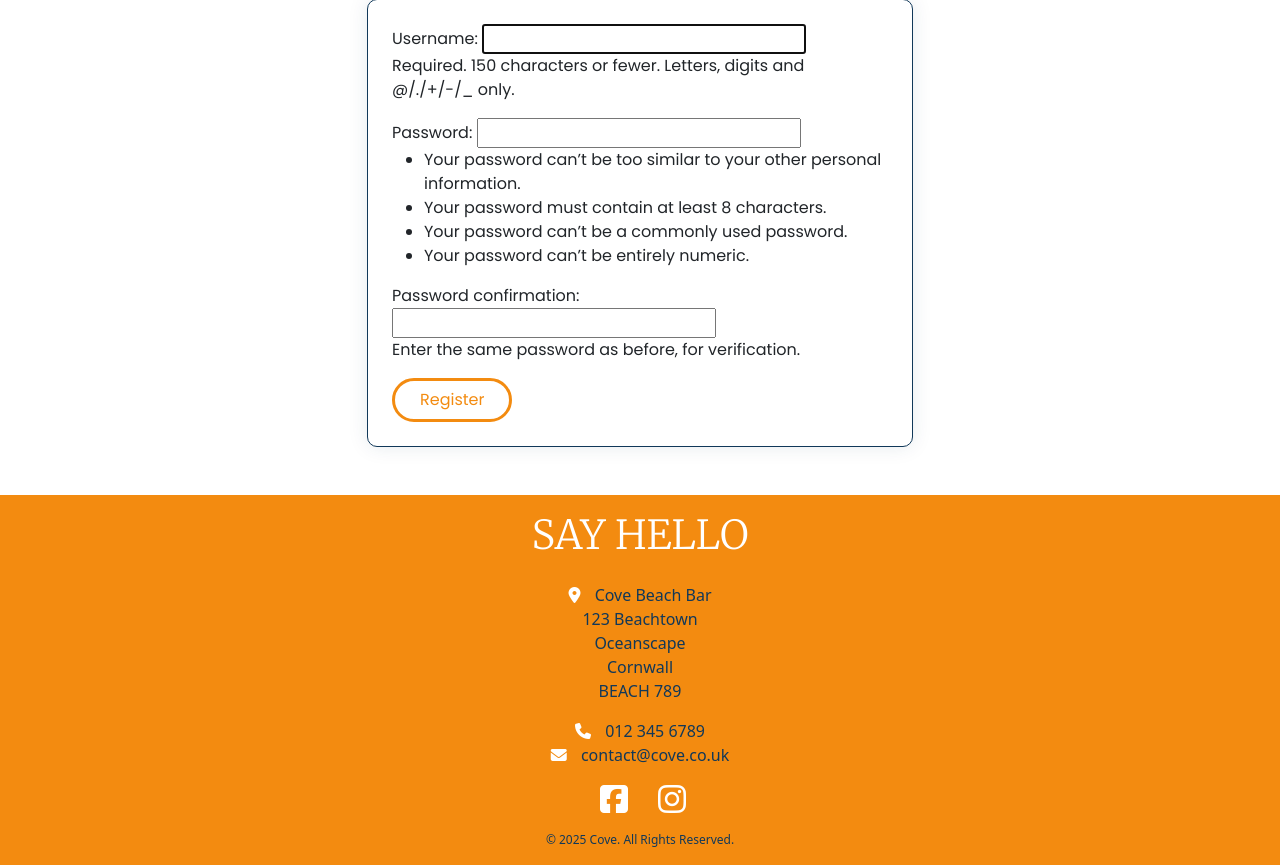
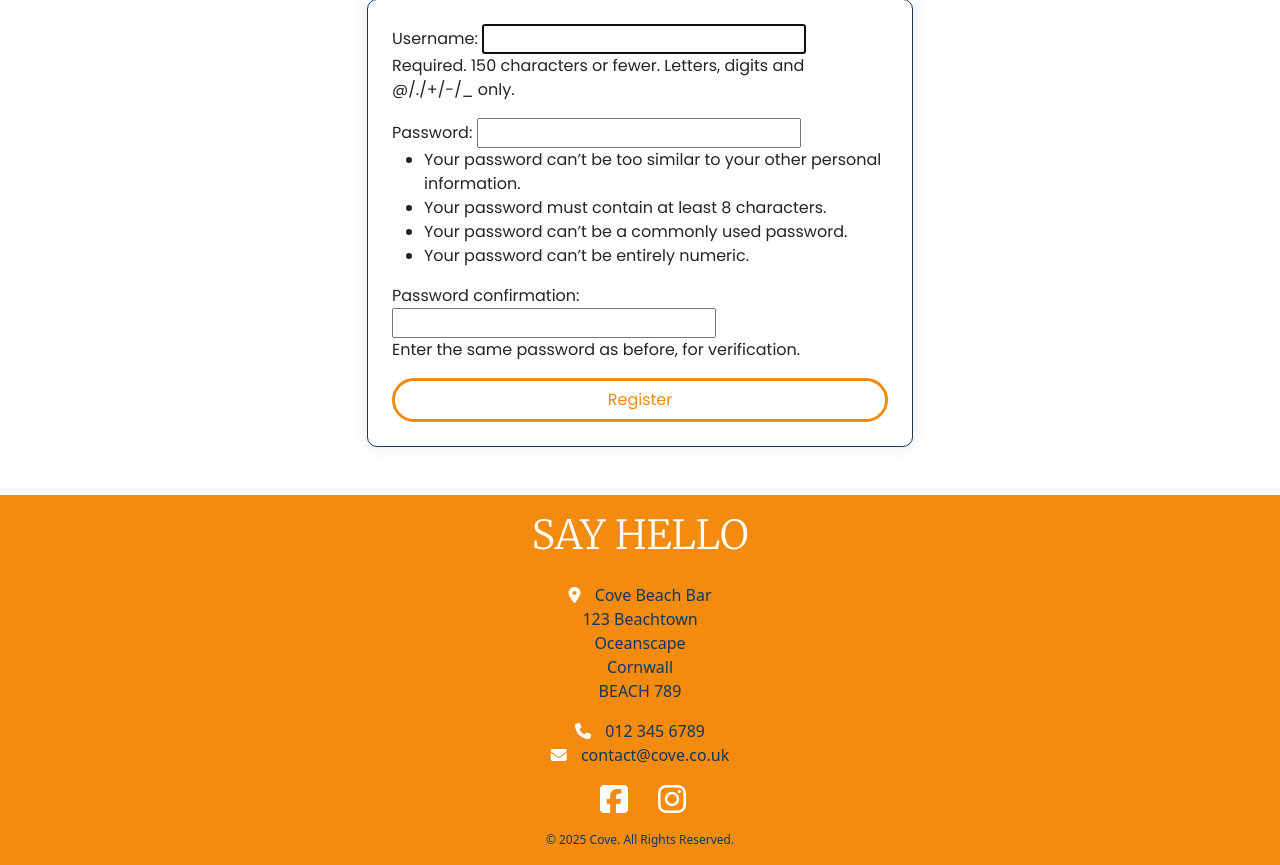
Before and after one commit to naomihunt25/the-cove, a Django app: page /signup/ in a window 1280 px wide. Shown: the part 331-1196 px from the top of the page. Run offline with Django 5.2, Linux system fonts and the light colour scheme; some libraries are stand-ins or nearby versions.

Commit message:
style: make button full width on sign up

```diff
--- a/bookings/templates/bookings/signup.html
+++ b/bookings/templates/bookings/signup.html
@@ -81,7 +81,7 @@
       {% endfor %}
     </div>
 
-    <button type="submit" class="btn custom-button-outline">Register</button>
+    <button type="submit" class="btn custom-button-outline w-100">Register</button>
   </form>
   </div>
   </div>
```
